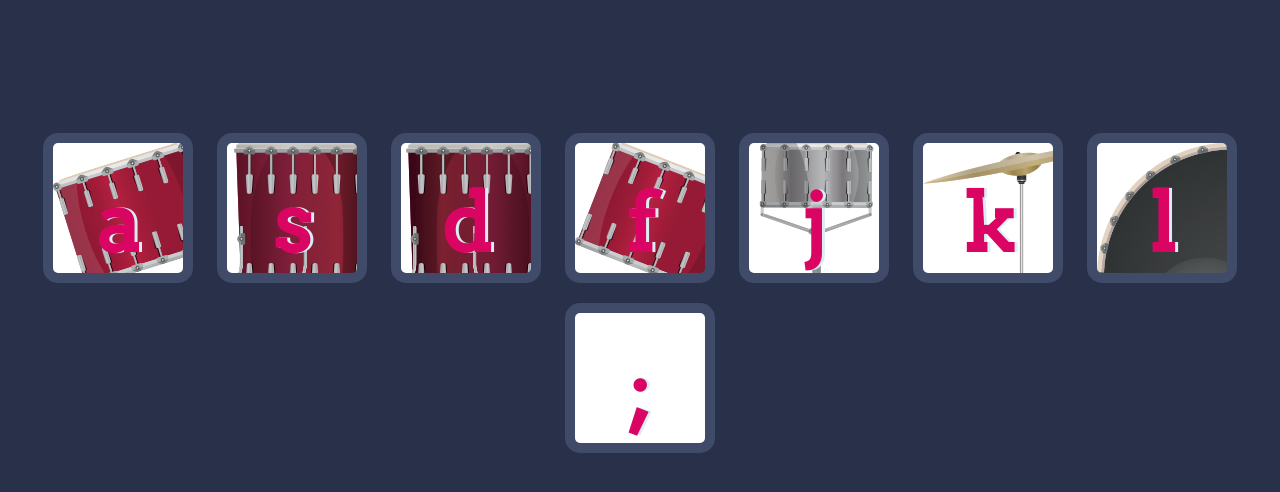
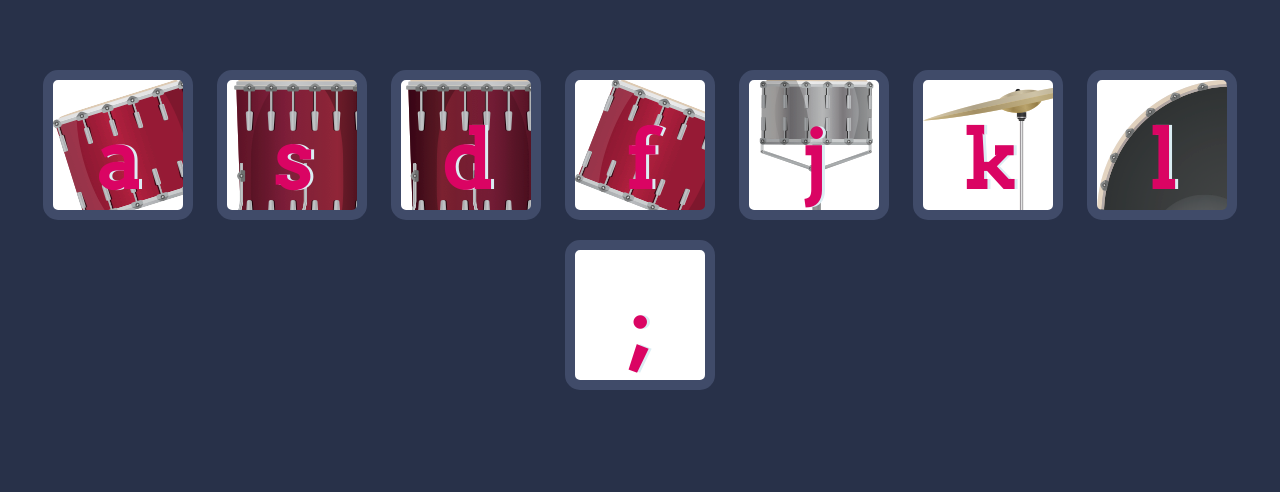
Before and after one commit to aasim3101/Drumkit, a plain HTML site: page index.html in a window 1280 px wide. Shown: the part 156-648 px from the top of the page. Drawn offline with Linux system fonts and the light colour scheme.

Commit message:
Update styles.css

```diff
--- a/styles.css
+++ b/styles.css
@@ -49,7 +49,7 @@ footer {
 }
 
 .set {
-  margin: 10% auto;
+  margin: 5% auto;
 }
 
 .game-over {
```
